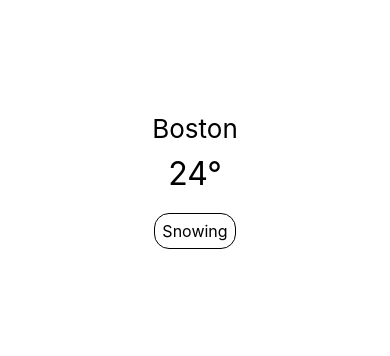
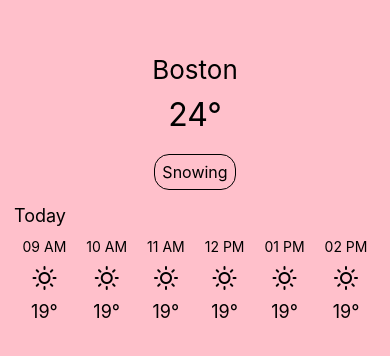
Before and after one commit to alexcw08/Weather-Application, a React Native app: screen / in a window 390 px wide. Shown: the part 244-600 px from the top of the page. Built offline with nearby package versions, Linux system fonts and the light colour scheme.

Commit message:
Add component to display hourly temperature
- Current hourly component serves as container for entire section
- Hourly item is rendered within hourly section for each individual hour
- Props are passed to hourly items (hour, temperature for now)

```diff
--- a/App.js
+++ b/App.js
@@ -2,11 +2,12 @@ import { StatusBar } from "expo-status-bar";
 import { StyleSheet, View } from "react-native";
 // Import components
 import CurrentTemp from "./components/CurrentTemp";
-
+import CurrentHourly from "./components/CurrentHourly";
 export default function App() {
   return (
     <View style={styles.container}>
       <CurrentTemp />
+      <CurrentHourly />
       <StatusBar style="auto" />
     </View>
   );
@@ -15,7 +16,7 @@ export default function App() {
 const styles = StyleSheet.create({
   container: {
     flex: 1,
-    backgroundColor: "#fff",
+    backgroundColor: "pink",
     alignItems: "center",
     justifyContent: "center",
   },
--- /dev/null
+++ b/components/CurrentHourly.jsx
@@ -0,0 +1,39 @@
+import { View, Text, StyleSheet } from "react-native";
+// Import Components
+import HourItem from "./HourItem";
+export default function CurrentHourly() {
+  return (
+    <View style={styles.container}>
+      <View style={styles.headerContainer}>
+        <Text style={styles.header}>Today</Text>
+      </View>
+
+      <View style={styles.hourlyContainer}>
+        <HourItem hour={"09 AM"} degrees={"19"} />
+        <HourItem hour={"10 AM"} degrees={"19"} />
+        <HourItem hour={"11 AM"} degrees={"19"} />
+        <HourItem hour={"12 PM"} degrees={"19"} />
+        <HourItem hour={"01 PM"} degrees={"19"} />
+        <HourItem hour={"02 PM"} degrees={"19"} />
+      </View>
+    </View>
+  );
+}
+
+const styles = StyleSheet.create({
+  container: {
+    alignItems: "center",
+    width: "100%",
+  },
+  headerContainer: {
+    width: "100%",
+  },
+  header: {
+    fontSize: 18,
+    marginBottom: 12,
+    paddingLeft: 14,
+  },
+  hourlyContainer: {
+    flexDirection: "row",
+  },
+});
--- /dev/null
+++ b/components/HourItem.jsx
@@ -0,0 +1,30 @@
+import { View, Text, StyleSheet } from "react-native";
+import { Feather } from "@expo/vector-icons";
+export default function HourItem({ hour, degrees }) {
+  return (
+    <View style={styles.container}>
+      <Text style={styles.hour}>{hour}</Text>
+      <Feather
+        name="sun"
+        size={24}
+        color="black"
+        style={{ marginBottom: 10 }}
+      />
+      <Text style={styles.degrees}>{degrees}°</Text>
+    </View>
+  );
+}
+
+const styles = StyleSheet.create({
+  container: {
+    alignItems: "center",
+    paddingHorizontal: 10,
+  },
+  hour: {
+    marginBottom: 10,
+    fontSize: 14,
+  },
+  degrees: {
+    fontSize: 18,
+  },
+});
```
